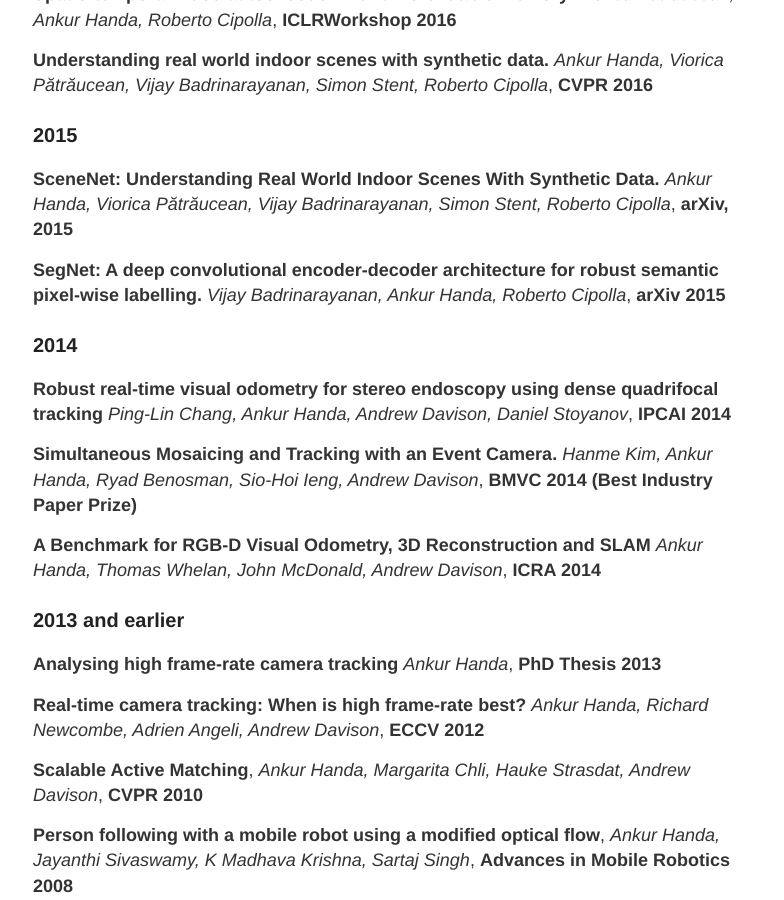
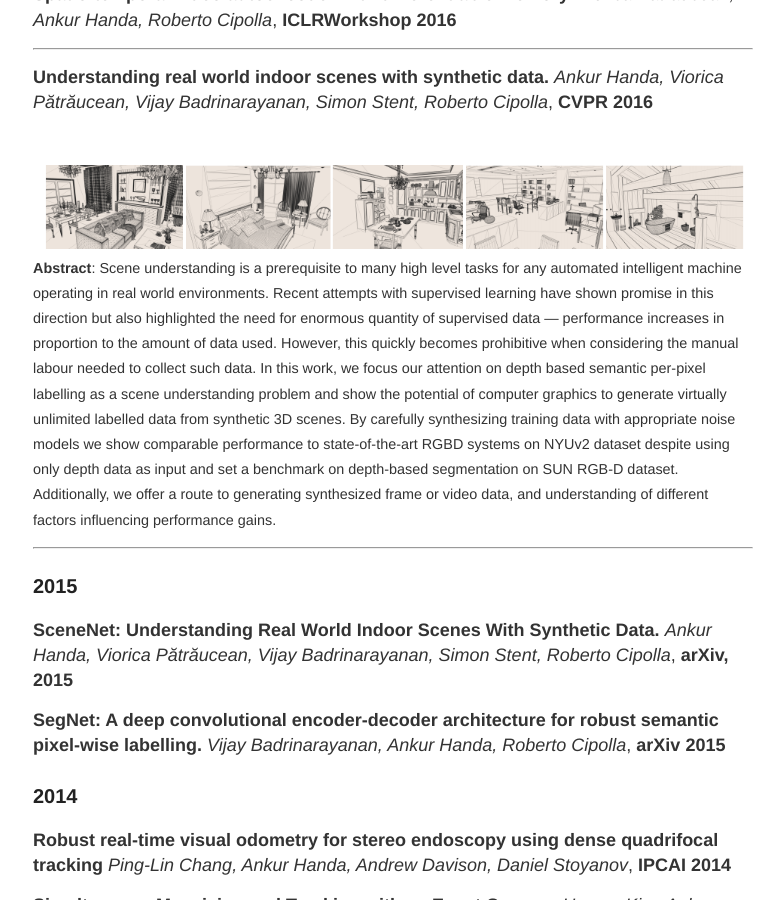
Before and after one commit to ankurhanda/ankurhanda.github.io, a Jekyll site: the page built from publications.md, in a window 1280 px wide and 900 px high, scrolled down 2837 px. Shown: the whole window, without its empty margins (247-1031 px from the left). Built offline with Jekyll 4.4.1, drawn with Linux system fonts in a browser that asks for light colours.

Commit message:
updating scenenet paper abstract
Signed-off-by: Ankur Handa <ahanda@dhcp-10-21-132-110.nvidia.com>

```diff
--- a/publications.md
+++ b/publications.md
@@ -43,7 +43,14 @@
 
 **Spatio-temporal video autoencoder with differentiable memory.** _Viorica Pătrăucean, Ankur Handa, Roberto Cipolla_, **ICLRWorkshop 2016**
 
+<hr>
 **Understanding real world indoor scenes with synthetic data.** _Ankur Handa, Viorica Pătrăucean, Vijay Badrinarayanan, Simon Stent, Roberto Cipolla_, **CVPR 2016**
+
+<br>
+<img align="left" src="/images/pubs/SceneNet_CVPR2016.png" width="100%"> <span style="line-height: 0.5; font-size: 0.8em;">**Abstract**: Scene understanding is a prerequisite to many high level tasks for any automated intelligent machine operating in real world environments. Recent attempts with supervised learning have shown promise in this direction but also highlighted the need for enormous quantity of supervised data --- performance increases in proportion to the amount of data used. However, this quickly becomes prohibitive when considering the manual labour needed to collect such data. In this work, we focus our attention on depth based semantic per-pixel labelling as a scene understanding problem and show the potential of computer graphics to generate virtually unlimited labelled data from synthetic 3D scenes. By carefully synthesizing training data with appropriate noise models we show comparable performance to state-of-the-art RGBD systems on NYUv2 dataset despite using only depth data as input and set a benchmark on depth-based segmentation on SUN RGB-D dataset. Additionally, we offer a route to generating synthesized frame or video data, and understanding of different factors influencing performance gains.
+ </span>
+ <hr>
+
 
 ### 2015
 
```
Also changed, not shown: images/pubs/SceneNet_CVPR2016.png (added).
